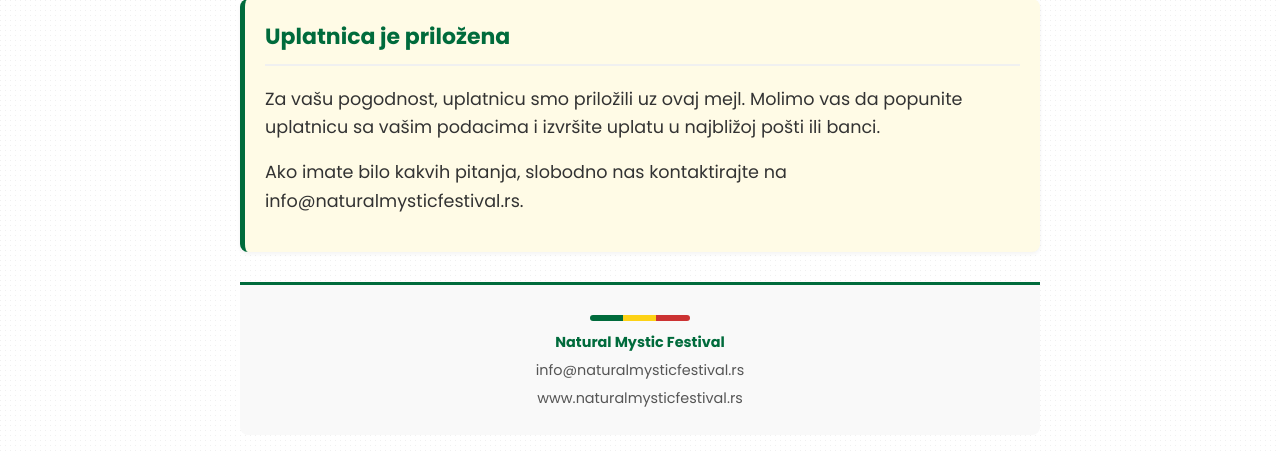
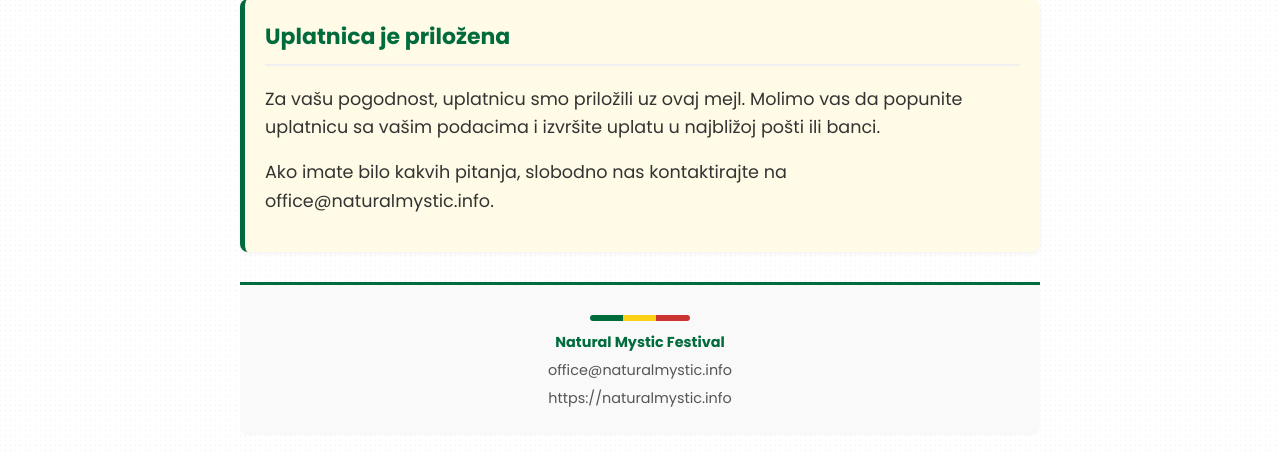
Before and after one commit to miiihaaas/nmf, a Flask app: template nmf_app/templates/email_payment_reminder.html in a window 1280 px wide. Shown: the part 980-1435 px from the top of the page. Run offline with Flask 3, Linux system fonts and the light colour scheme; the template is opened without the code that fills it, so the values that code supplies are empty.

Commit message:
mejl podaci ispravljeni

```diff
--- a/nmf_app/main.py
+++ b/nmf_app/main.py
@@ -232,7 +232,7 @@
 
         msg = Message(
             subject="🌞 Hej, tvoja karta za Natural Mystic još uvek čeka :)",
-            sender=("Natural Mystic Festival", "info@naturalmysticfestival.rs"),
+            sender=("Natural Mystic Festival", "office@naturalmystic.info"),
             recipients=[recipient_email]
         )
 
--- a/nmf_app/templates/email_payment_reminder.html
+++ b/nmf_app/templates/email_payment_reminder.html
@@ -190,14 +190,14 @@
     <div class="action-box">
         <h2>Uplatnica je priložena</h2>
         <p>Za vašu pogodnost, uplatnicu smo priložili uz ovaj mejl. Molimo vas da popunite uplatnicu sa vašim podacima i izvršite uplatu u najbližoj pošti ili banci.</p>
-        <p>Ako imate bilo kakvih pitanja, slobodno nas kontaktirajte na info@naturalmysticfestival.rs.</p>
+        <p>Ako imate bilo kakvih pitanja, slobodno nas kontaktirajte na office@naturalmystic.info.</p>
     </div>
 
     <div class="footer">
         <div class="reggae-stripes" style="width: 100px; margin: 10px auto;"></div>
         <p><strong>Natural Mystic Festival</strong></p>
-        <p>info@naturalmysticfestival.rs</p>
-        <p>www.naturalmysticfestival.rs</p>
+        <p>office@naturalmystic.info</p>
+        <p>https://naturalmystic.info</p>
     </div>
 </body>
 </html>
```
